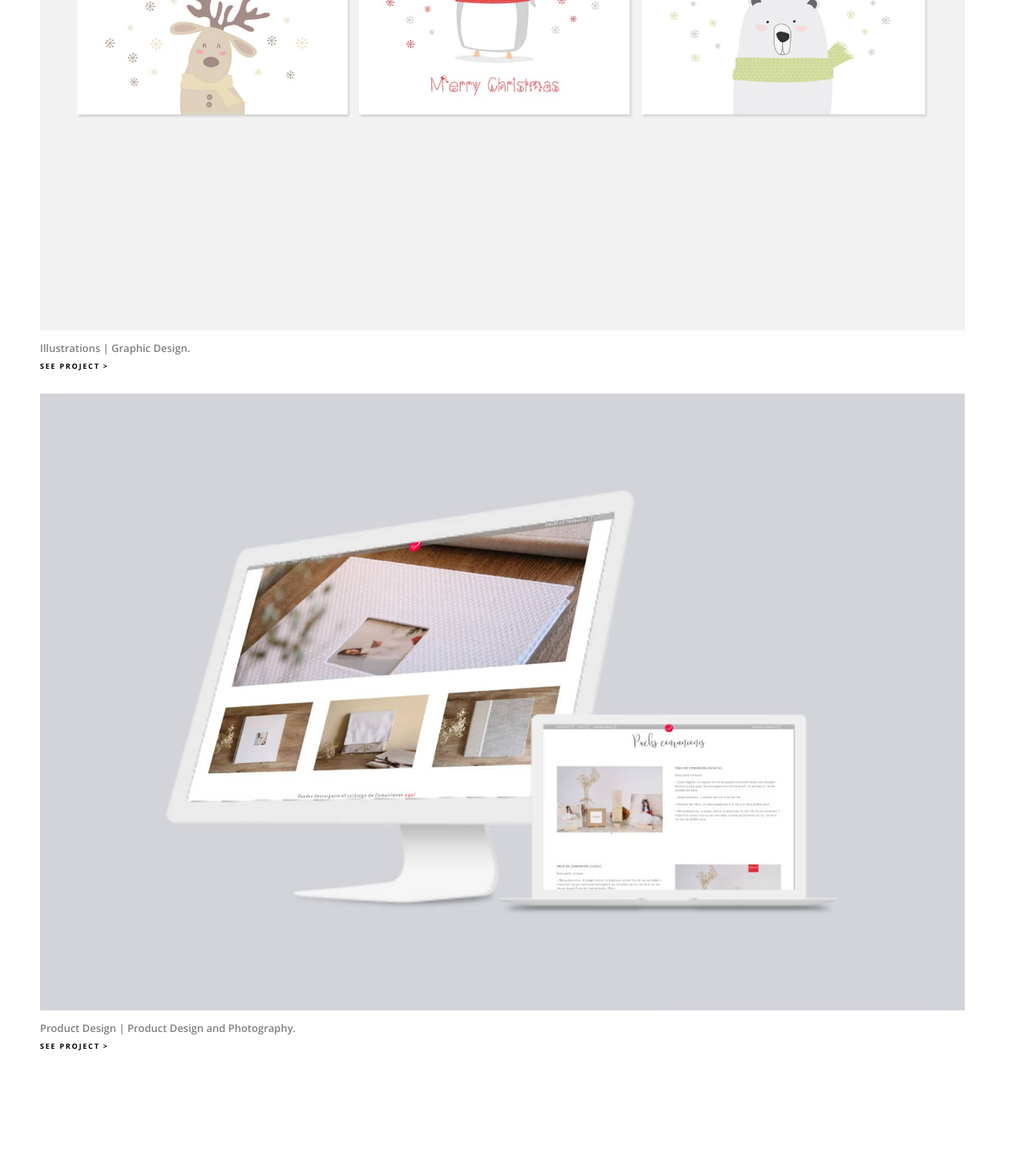
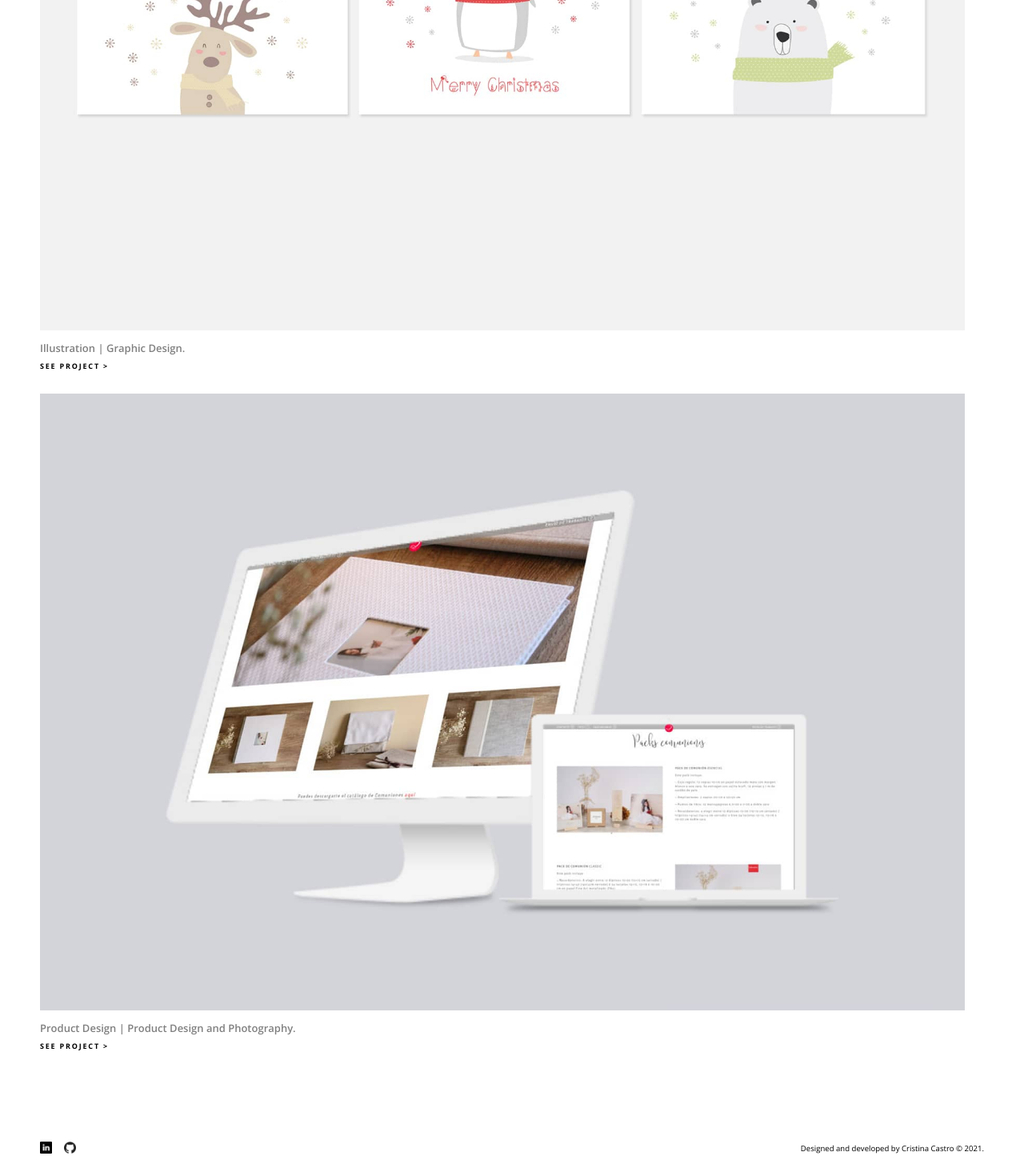
Before and after one commit to cristinacastro/cristinacastro.github.io, a React (Create React App) app in the folder portfolio/: page /projects in a window 1280 px wide. Shown: the part 3132-4602 px from the top of the page at 80% size. Before the commit the page ends 4474 px from the top, so only its background shows below. Built offline with nearby package versions, Linux system fonts and the light colour scheme.

Commit message:
add footer, add link projects live demo

```diff
--- a/portfolio/src/App.css
+++ b/portfolio/src/App.css
@@ -350,6 +350,14 @@ h5 {
   margin:30px 0 10px 0;
 }
 
+h5 a{
+  color:#ce4a4a;
+}
+
+h5 a:hover {
+  color:black;
+}
+
 h6 {
   font-size: 1.3em;
   font-weight: 600;
@@ -449,14 +457,7 @@ a{
 .project-card-img img{
  width: 98%;
 }
-/*
-.project-card-text{
-  position: absolute;
-  z-index: 1;
-  text-transform: capitalize;
-  text-align: left;
-}
- */
+
 .project-card p{
   text-transform: uppercase;
   font-size: 0.9em;
@@ -471,3 +472,13 @@ a{
 .product-detail-img img{
   width: 100%;
 }
+
+.footer {
+  font-size: 6px;
+  display: flex;
+  justify-content: space-between;
+}
+
+.footer ul{
+  margin-top: 5px;
+}
--- a/portfolio/src/components/About.js
+++ b/portfolio/src/components/About.js
@@ -1,4 +1,5 @@
 import React from "react";
+import Footer from "./Footer"
 
 const About = () => {
   return (
@@ -75,8 +76,10 @@ const About = () => {
           </p>
         </div>
       </div>
+      <Footer />
     </div>
   );
 };
 
+
 export default About;
--- /dev/null
+++ b/portfolio/src/components/Footer.js
@@ -0,0 +1,27 @@
+import React from "react";
+
+const Footer = () => {
+  return (
+    <div className="footer mt100 mr50">
+      <div>
+        <ul className="icons-nav">
+          <li>
+            <a href="https://www.linkedin.com/in/cristina-castro-cipres/">
+              <img src="../img/in.png" width="15" alt="linkedin icon" />
+            </a>
+          </li>
+          <li>
+            <a href="https://github.com/cristinacastro">
+              <img src="../img/github.png" width="15" alt="github icon" />
+            </a>
+          </li>
+        </ul>
+      </div>
+      <div className="mb20 ml20">
+        <p>Designed and developed by Cristina Castro © 2021. </p>
+      </div>
+    </div>
+  );
+};
+
+export default Footer;
--- a/portfolio/src/components/ProjectDetails.js
+++ b/portfolio/src/components/ProjectDetails.js
@@ -1,4 +1,5 @@
 import React from "react";
+import Footer from "./Footer"
 
 export default function ProjectDetails(props) {
   let getProject = (id) =>
@@ -19,19 +20,27 @@ export default function ProjectDetails(props) {
         <p className="mt10">{theProject.description}</p>
 
         <div>
-      {theProject.technologies!=="" && <h5>Technologies</h5>}
+          {theProject.technologies !== "" && <h5>Technologies</h5>}
           <p className="mt10">{theProject.technologies}</p>
         </div>
-
       </div>
+      <div>
       {theProject.allpictures.map((eachPicture, index) => {
         return (
-          <div className = "product-detail-img" key={eachPicture.id}>
+          <div className="product-detail-img" key={eachPicture.id}>
             <img src={eachPicture} alt="project pic" width="700" />
           </div>
         );
       })}
-      <a href = "">Live demo</a>
+      </div>
+      <div>
+      {theProject.link !== "" && (
+        <h5 className ="ml50"><a href={theProject.link} target="_blank" rel="noopener noreferrer">
+          View live demo
+        </a></h5>
+      )}
+      </div>
+      <Footer />
     </div>
   );
 }
--- a/portfolio/src/components/ProjectList.js
+++ b/portfolio/src/components/ProjectList.js
@@ -1,5 +1,6 @@
 import React from "react";
 import { Link } from "react-router-dom";
+import Footer from "./Footer"
 
 export default function ProjectList({projects}) {
   return (
@@ -20,6 +21,7 @@ export default function ProjectList({projects}) {
                   )
               })}
           </div>
+      <Footer />
       </div>
   )
 }
--- a/portfolio/src/projects.json
+++ b/portfolio/src/projects.json
@@ -5,20 +5,22 @@
     "intro": "Web Development.",
     "description": "At Once is an app for two types of users: restaurants and clients. Restaurants will be able to introduce their dishes and menu in order to show them to their customers online. Clients, on the other hand, will be able to look at the menu through a link and order directly from it. Their orders will be sent to the restaurant dashboard and they will not need to interact with each other. This will be really useful to avoid unnecessary human contact due to the current situation.",
     "technologies": " Full stack project built using Express, HBS, Node and MongoDB.",
-    "allpictures": ["../img/atOnce-04.jpg", "../img/atOnce-01.jpg", "../img/atOnce-03.jpg", "../img/atOnce-02.jpg"],
+    "allpictures": ["../img/atOnce-04.jpg", "../img/atOnce-03.jpg", "../img/atOnce-01.jpg", "../img/atOnce-02.jpg"],
     "video": ["../img/atOnce-client-presentation.mp4", "../img/atOnce-restaurant-presentation.mp4 "],
     "category": "web-dev",
+    "link": "https://projecte2ih.herokuapp.com/",
     "id": "1"
   },
   {
     "title": "Splitapp",
     "picture": "../img/splitapp-01.jpg",
     "intro": "Web Development.",
-    "description": "Splitapp is an app to manage costs and expenses among mates. It will let you to keep track of all your costs (the receipts you have paid for) and your expenses (the proportional part of a cost your friends owe to you).The costs can be introduced manually or by scanning a ticket. If you choose to scan a ticket, you will be able to select the imports you want to add among all of them. An easy way to know who you owe money to or who owes you money.",
+    "description": "Splitapp is a mobile app to manage costs and expenses among mates. It will let you to keep track of all your costs (the receipts you have paid for) and your expenses (the proportional part of a cost your friends owe to you).The costs can be introduced manually or by scanning a ticket. If you choose to scan a ticket, you will be able to select the imports you want to add among all of them. An easy way to know who you owe money to or who owes you money.",
     "technologies": " Single page application built with ReactJs.",
     "allpictures": ["../img/splitapp-04.jpg", "../img/splitapp-01.jpg", "../img/splitapp-02.jpg", "../img/splitapp-03.jpg"],
     "video": [],
     "category": "web-dev",
+    "link": "https://project3ih.herokuapp.com/",
     "id": "2"
   },
   {
@@ -30,10 +32,11 @@
     "allpictures": ["../img/catalogo-01.jpg", "../img/catalogo-02.jpg", "../img/catalogo-03.jpg"],
     "video": [],
     "category": "graphic-design",
+    "link": "",
     "id": "3"
   },
   {
-    "title": "Illustrations",
+    "title": "Illustration",
     "picture": "../img/recordatorio-04.jpg",
     "intro": "Graphic Design.",
     "description": "Create christmas, wedding and holy communion cards for our clients and select the best paper to print them on",
@@ -41,6 +44,7 @@
     "allpictures": ["../img/diseño-recordatorio-04.jpg", "../img/diseño-recordatorio-03.jpg", "../img/diseño-recordatorio-02.jpg", "../img/diseño-recordatorio-01.jpg"],
     "video": [],
     "category": "graphic-design",
+    "link": "",
     "id": "4"
   },
   {
@@ -52,6 +56,7 @@
     "allpictures": ["../img/labcolor-01.jpg"],
     "video": [],
     "category": "graphic-design",
+    "link": "",
     "id": "5"
   }
 ]
```
Also changed, not shown: 1 other file (tests, documents, lock files or other folders). Lines whose indentation alone changed are shown as unchanged.
